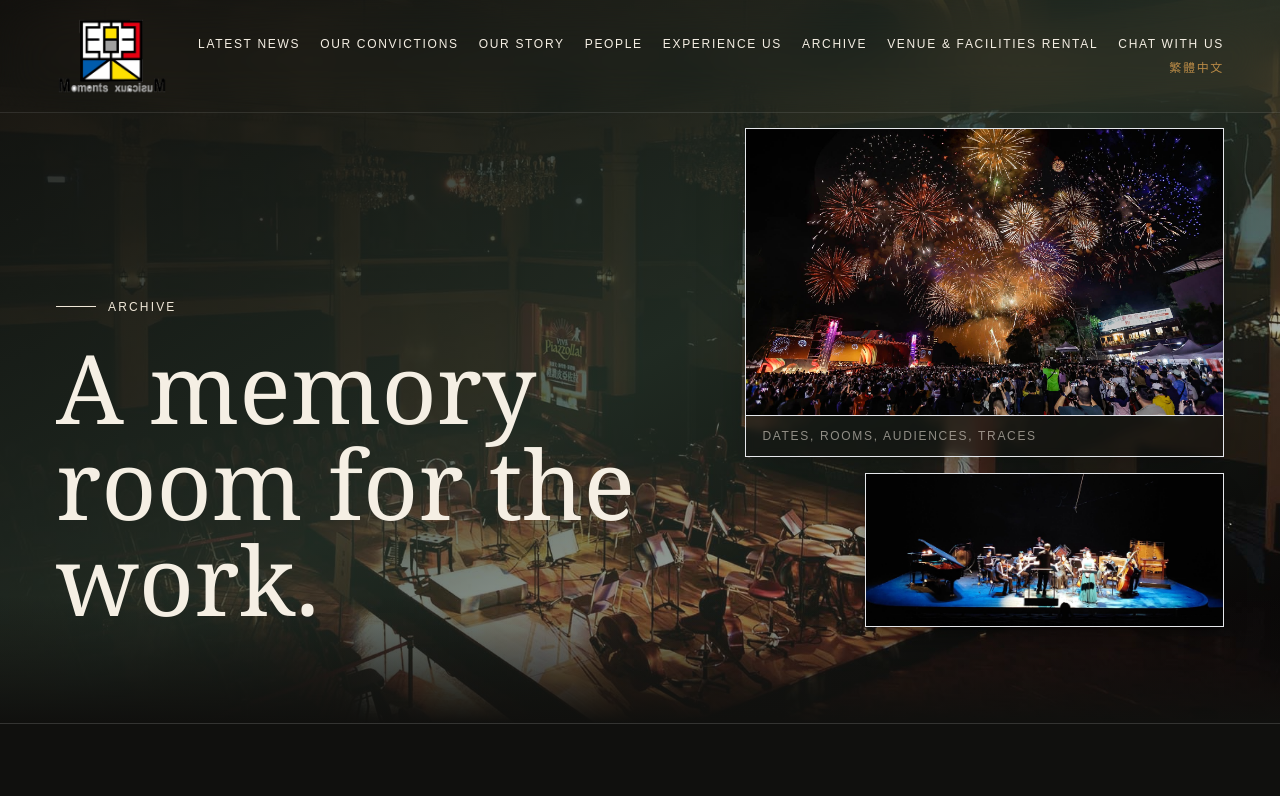
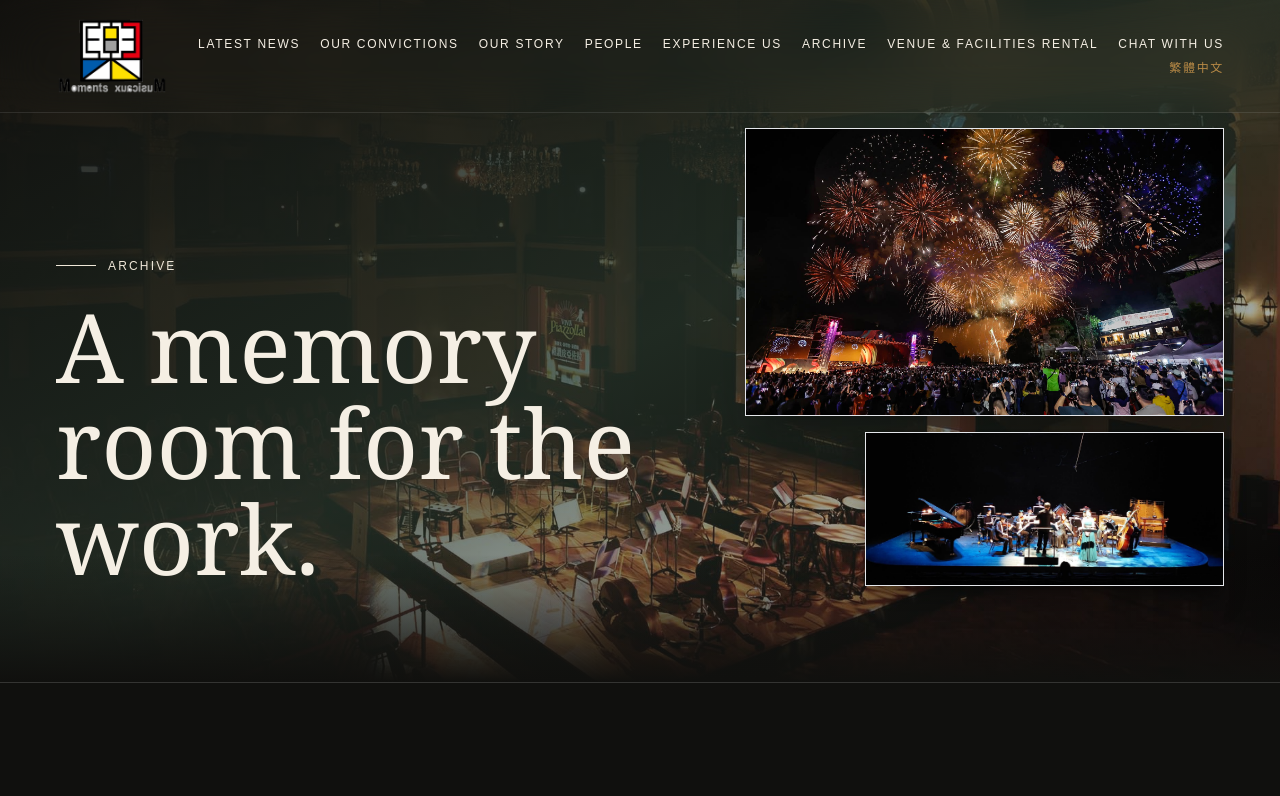
Before and after one commit to pmmtaiwan/pmm-website, a Next.js app: page /archive in a window 1280 px wide. Shown: the top 796 px of the page. Built offline with nearby package versions, Linux system fonts and the light colour scheme.

Commit message:
Remove English archive image caption

```diff
--- a/app/archive/page.tsx
+++ b/app/archive/page.tsx
@@ -43,7 +43,6 @@ export default function ArchivePage() {
         previewImageAlt="The main visual selected for the PMM archive page."
         secondaryImage="/images/page-themes/archive-s.jpg"
         secondaryImageAlt="A supporting visual selected for the PMM archive page."
-        caption="Dates, rooms, audiences, traces"
         tone="quiet"
       />
       <Section eyebrow="Archive" title="Events">
```
